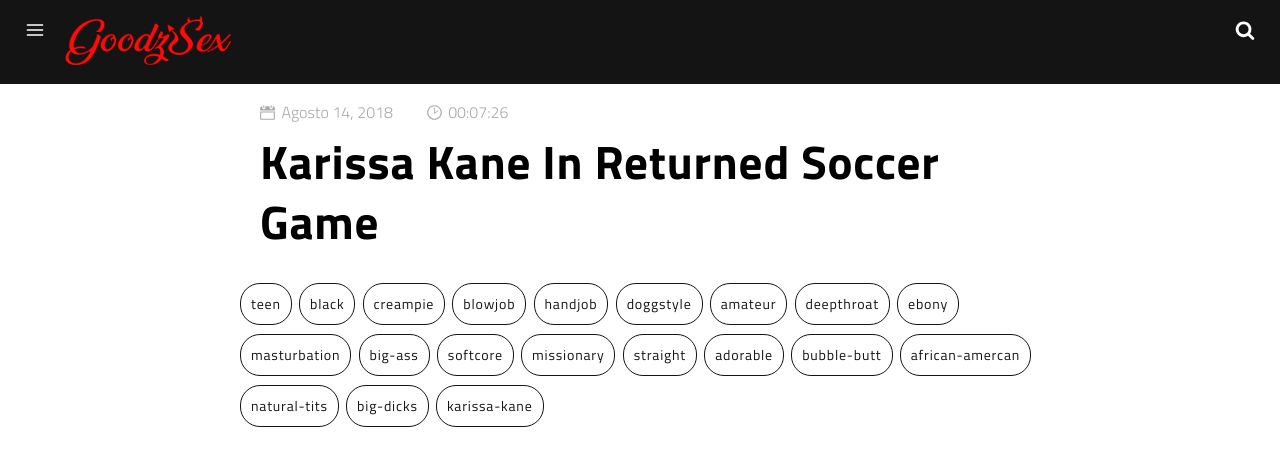
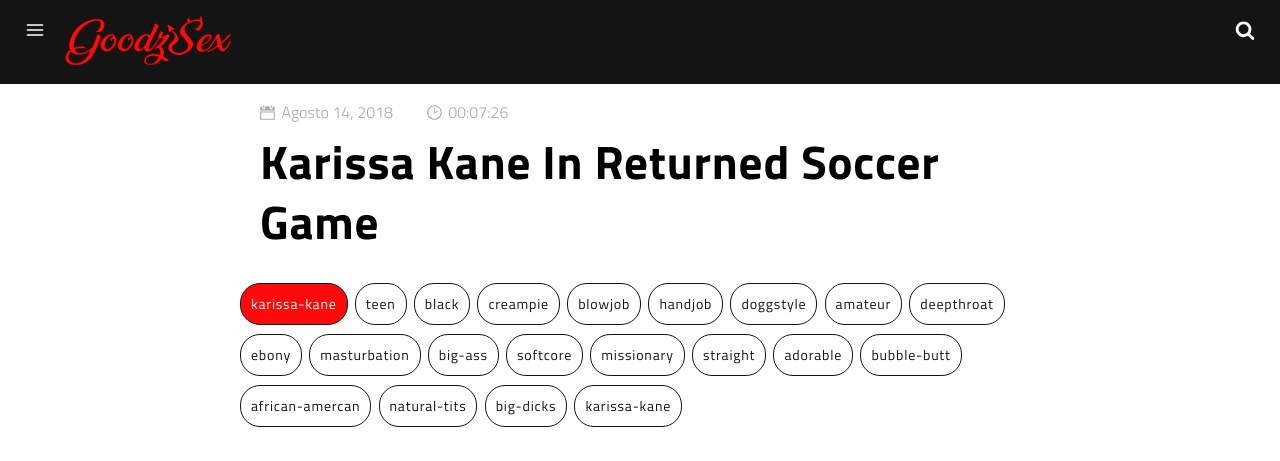
Before and after one commit to guiadamusculacao/guiadamusculacao, a Jekyll site: the page built from _posts/2018-08-14-karissa-kane-in-returned-soccer-game.markdown, in a window 1280 px wide and 900 px high, cut to the strip 0-461 px from the top of the window. Built offline with Jekyll 4.4.1, drawn with Linux system fonts in a browser that asks for light colours; comment, search, counter and statistics services are not loaded.

Commit message:
Update 2018-08-14-karissa-kane-in-returned-soccer-game.markdown

```diff
--- a/_posts/2018-08-14-karissa-kane-in-returned-soccer-game.markdown
+++ b/_posts/2018-08-14-karissa-kane-in-returned-soccer-game.markdown
@@ -4,7 +4,7 @@ title: "Karissa Kane In Returned Soccer Game"
 image: '/thumbs/karissa-kane-in-returned-soccer-game.jpg'
 category: 'mobile'
 embed: 'https://www.xvideos.com/embedframe/37403321'
-play: 'https://www.xvideos.com/video37403321/karissa_kane_in_returned_soccer_game'
 duracao: 446
 tags: 'teen black creampie blowjob handjob doggstyle amateur deepthroat ebony masturbation big-ass softcore missionary straight adorable bubble-butt african-amercan natural-tits big-dicks karissa-kane'
+pornstars: 'karissa-kane'
 ---
```
